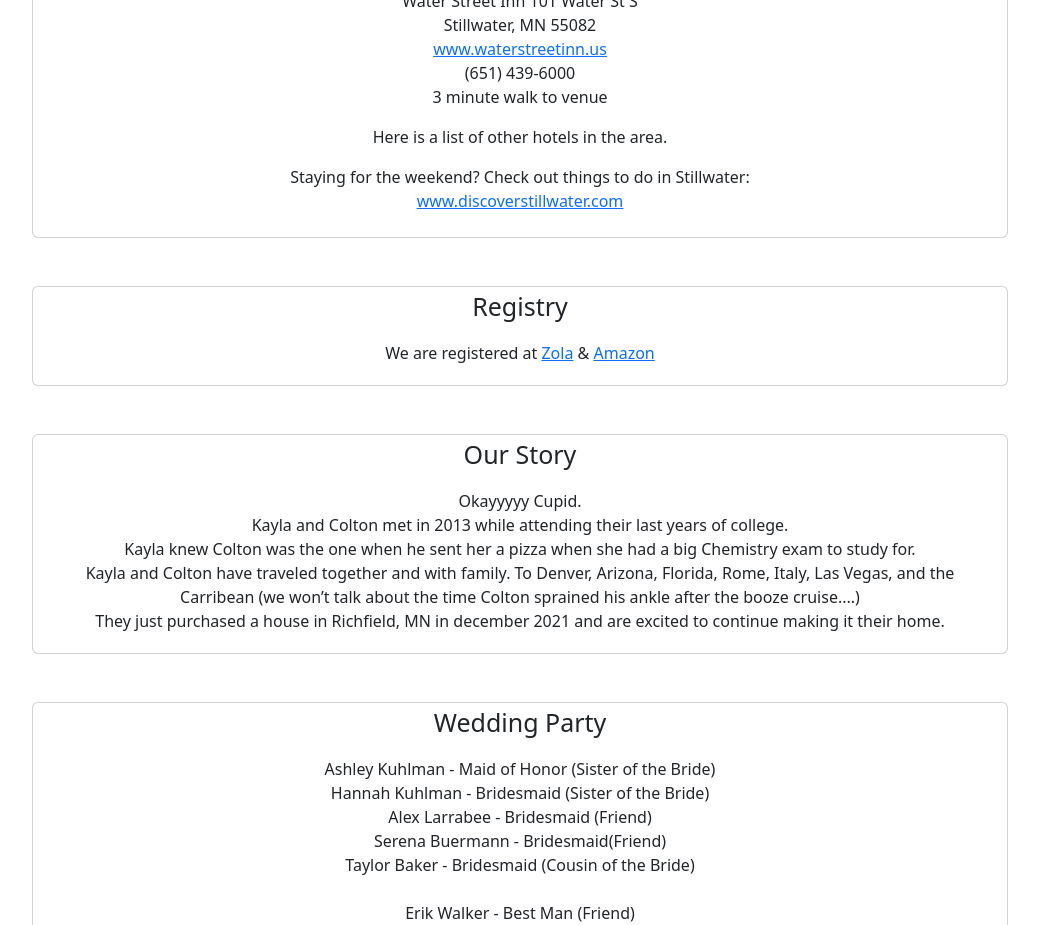
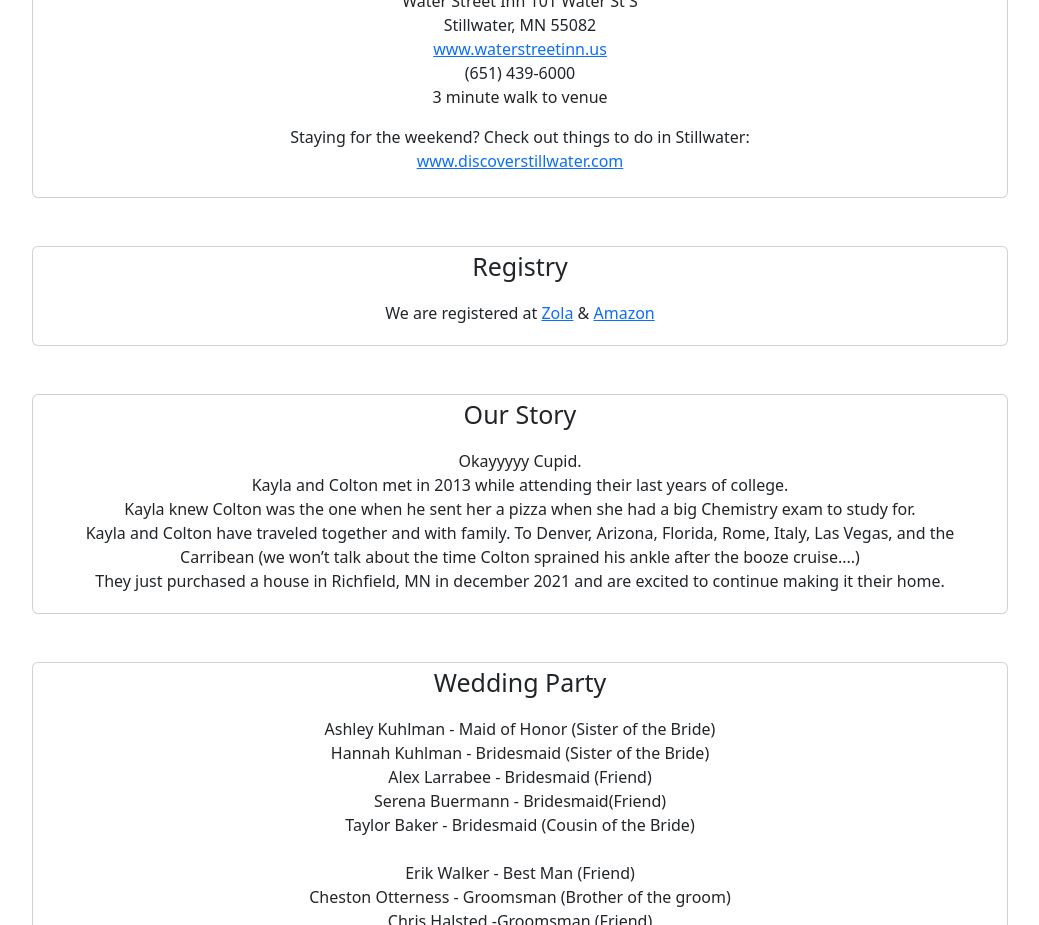
Before and after one commit to kaykuhl/kayla-and-colton-wedding, a React (Create React App) app: page / in a window 1280 px wide. Shown: the part 1400-2325 px from the top of the page, without its empty margins (120-1159 px from the left). Built offline with nearby package versions, Linux system fonts and the light colour scheme; a web font is replaced by a local one.

Commit message:
remove link

```diff
--- a/src/pages/Home.jsx
+++ b/src/pages/Home.jsx
@@ -105,9 +105,6 @@ function Home() {
             <br />
             3 minute walk to venue
             <br />
-          </div>
-          <div className="mb-3">
-            Here is a list of other hotels in the area.
           </div>
           <div className="mb-1">
             Staying for the weekend? Check out things to do in Stillwater:
```
